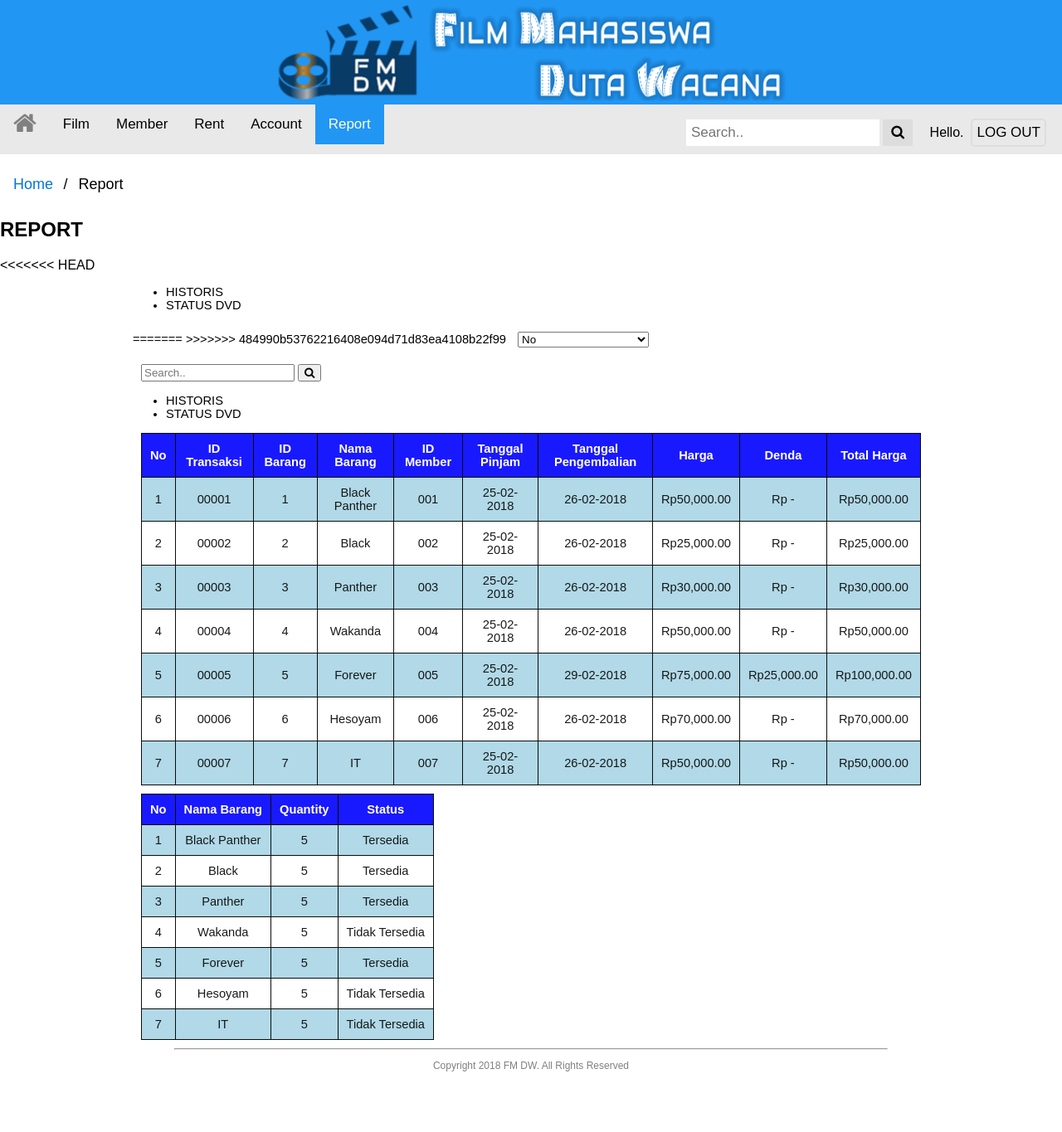
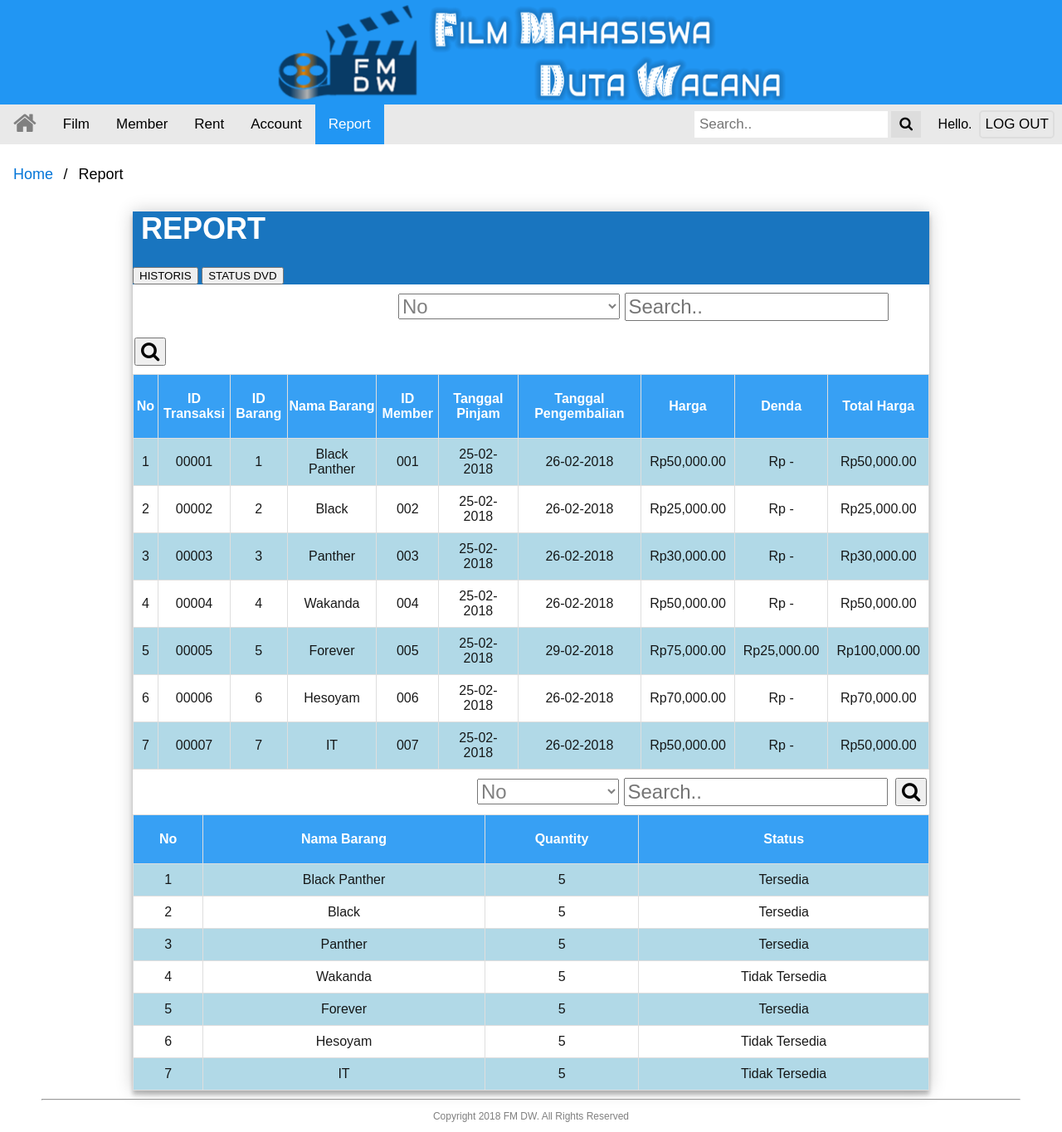
Before and after one commit to derrylieyanto/FMDW, a PHP site: page /report.php in a window 1280 px wide. Shown: the whole page at 83% size. Before the commit the page ends 1292 px from the top, so only its background shows below. Run offline with PHP 8.4, Linux system fonts and the light colour scheme; some libraries are stand-ins or nearby versions.

Commit message:
revisi css report.php

```diff
--- a/FMDW/report.php
+++ b/FMDW/report.php
@@ -6,6 +6,8 @@
 	<link rel="stylesheet" type="text/css" href="style/footer.css">
 	<link rel="stylesheet" type="text/css" href="style/breadcrumb.css">
 	<link rel="stylesheet" href="https://cdnjs.cloudflare.com/ajax/libs/font-awesome/4.7.0/css/font-awesome.min.css">
+
+	<script src="js/jquery-3.3.1.min"></script>
 	<script src="https://ajax.googleapis.com/ajax/libs/jquery/3.3.1/jquery.min.js"></script>
 	<script type="text/javascript">
 		function Historis(){
@@ -13,25 +15,62 @@
 			$("#status").hide();
 		}
 		function Status(){
+			$("#historis").hide();
 			$("#status").hide().fadeIn(500);
-			$("#historis").hide();
 		}
 	</script>
+
 	<style type="text/css">
 		#wrapper{
 			 margin: auto;
 			 width: 960px;
-			font-family: sans-serif;
-			font-size: 11pt;
-			background-size: cover;
-			background-attachment: fixed;
+			 box-shadow: 0 0 20px 0 rgba(0, 0, 0, 0.2), 0 5px 5px 0 rgba(0, 0, 0, 0.24);
+		}
+		.title{
+			margin: auto;
+			background-color: #1975bf;
+		}
+		.title h1{
+			margin-left: 10px;
+			font-size: 36px;
+			color: white;
+		}
+		.inline{
+			display: inline-block;
+		}
+		.active{
+			background-color: #2196F3;
+			color: white;
+		}
+		#historis input[type=text], #historis button{
+			margin: 10px 2px;
+			font-size: 24px;
+		}
+		#historis select{
+			margin-left: 320px;
+			font-size: 24px;
+			color: gray;
+		}
+		#status input[type=text], #status button{
+			margin: 10px 2px;
+			font-size: 24px;
+		}
+
+		#status select{
+			margin-left: 415px;
+			font-size: 24px;
+			color: gray;
+		}
+
+		table{
+			width: 100%;
 		}
 
 		table, th, td{
-			border: 1px solid Black;
+			border: 1px solid #ddd;
 			border-collapse: collapse;
 			opacity: 0.95;
-			margin: 10px;
+
 		}
 
 		th, td{
@@ -40,49 +79,14 @@
 		}
 
 		th{
-			background-color: blue;
+			padding: 20px 0px;
+			background-color: #2196F3;
 			color: white;
 		}
 
 		tr:nth-child(even){
 			background-color: lightblue;
 		}
-
-		form{
-			margin: 10px;
-		}
-
-		select{
-			margin: 10px;
-		}
-
-		li{
-<<<<<<< HEAD
-			margin: 10px;
-		}
-=======
-			margin: 5px;
-			display: inline-block;
-			list-style: none;
-		}
-
-		nav ul li{
-			border: 1px solid black;
-			border-collapse: collapse;
-			opacity: 0.95;
-			padding: 5px;
-			background-color: blue;
-			color: white;
-		}
-
-		nav ul li:hover{
-			background-color: lightblue;
-		}
-		print-button{
-    	float: right;
-    }
->>>>>>> 484990b53762216408e094d71d83ea4108b22f99
-
 
 
 	</style>
@@ -120,18 +124,17 @@
 		  <li><a href="home.php">Home</a></li>
 		  <li>Report</li>
 		</ul>
-		<h2>REPORT</h2>
-<<<<<<< HEAD
 		<div id="wrapper">
-			<nav>
-				<ul>
-					<li onclick="Historis()">HISTORIS</li>
-					<li onclick="Status()">STATUS DVD</li>
-				</ul>
-			</nav>
-			<div>
-=======
->>>>>>> 484990b53762216408e094d71d83ea4108b22f99
+			<div class="title">
+			<h1>REPORT</h1>
+
+
+			<button type="button" onclick="Historis();">HISTORIS</button>
+			<button type="button" onclick="Status()">STATUS DVD</button>
+
+	      	</div>
+      		<div id="historis">
+      			<form class="inline">
 						<select name="filter">
 						    <option value="search_by_no">No</option>
 							<option value="search_by_idtransaksi">ID Transaksi</option>
@@ -144,21 +147,10 @@
 							<option value="search_by_denda">Denda</option>
 							<option value="search_by_totalharga">Total Harga</option>
 						</select>
-				<form action="/action_page.php">
 						<input type="text" placeholder="Search.." name="search">
-      				<button type="submit"><i class="fa fa-search"></i></button>
+		      			<button type="submit" id="search-submit"><i class="fa fa-search"></i></button>
 				</form>
-      		</div>
-
-      		<div>
-			<nav>
-				<ul>
-					<li>HISTORIS</li>
-					<li>STATUS DVD</li>
-				</ul>
-			</nav>
-			<div>
-			<table id="historis">
+			<table>
 				<tr>
 					<th>No</th>
 					<th>ID Transaksi</th>
@@ -256,8 +248,21 @@
 					<td>Rp50,000.00</td>
 				</tr>
 			</table>
+			</div>
 
-			<table id="status">
+			<div id="status">
+				<form class="inline">
+						<select name="filter">
+						    <option value="search_by_no">No</option>
+							<option value="search_by_idbarang">ID Barang</option>
+							<option value="search_by_namabarang">Nama Barang</option>
+							<option value="search_by_quantity">Quantity</option>
+							<option value="search_by_status">Status</option>
+						</select>
+						<input type="text" placeholder="Search.." name="search">
+		      			<button type="submit" id="search-submit"><i class="fa fa-search"></i></button>
+				</form>
+			<table>
 				<tr>
 					<th>No</th>
 					<th>Nama Barang</th>
@@ -308,6 +313,7 @@
 				</tr>
 			</table>
 		</div>
+		</div>
 	</content>
 
 	<footer>
```
Lines whose indentation alone changed are shown as unchanged.
